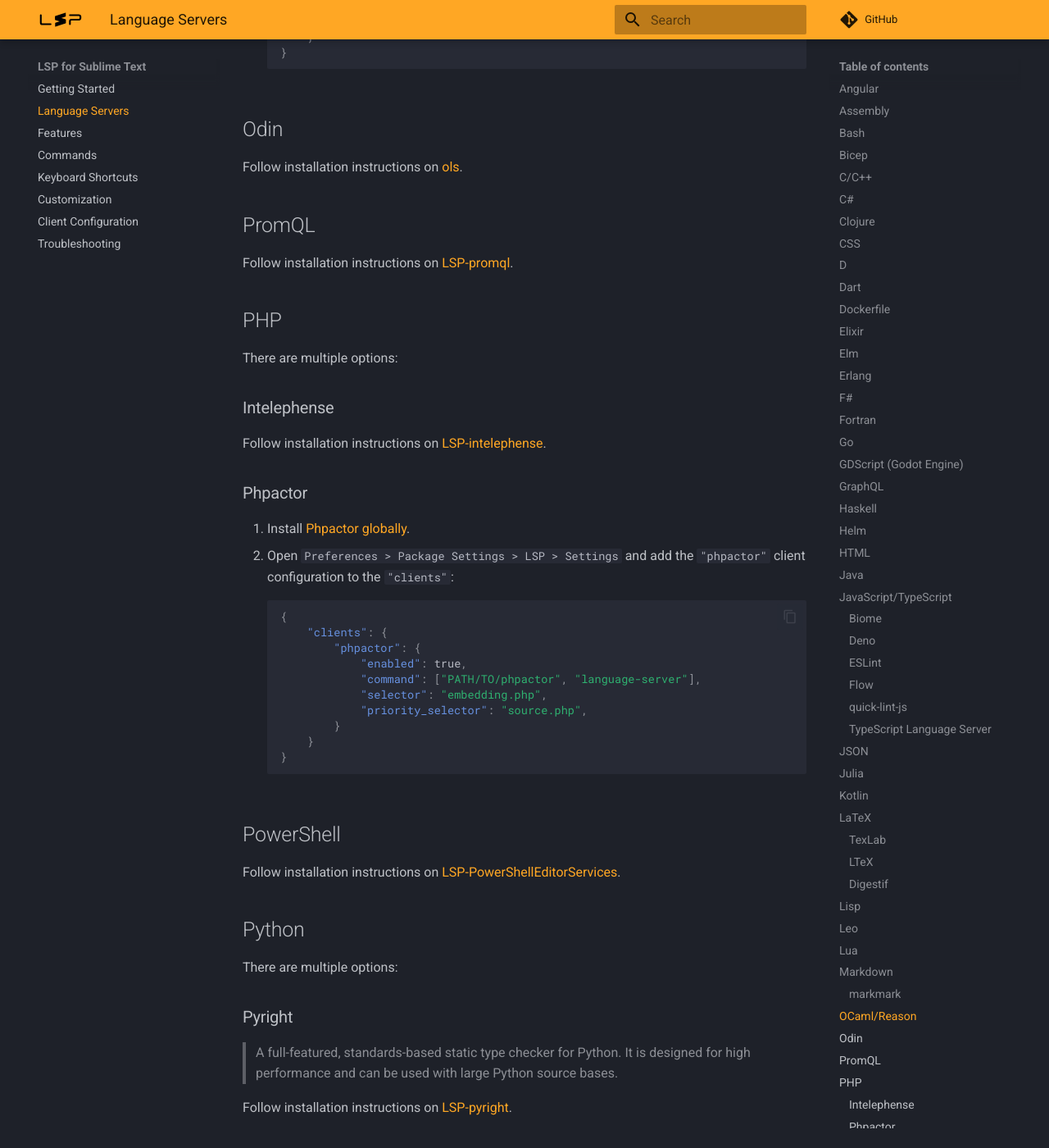
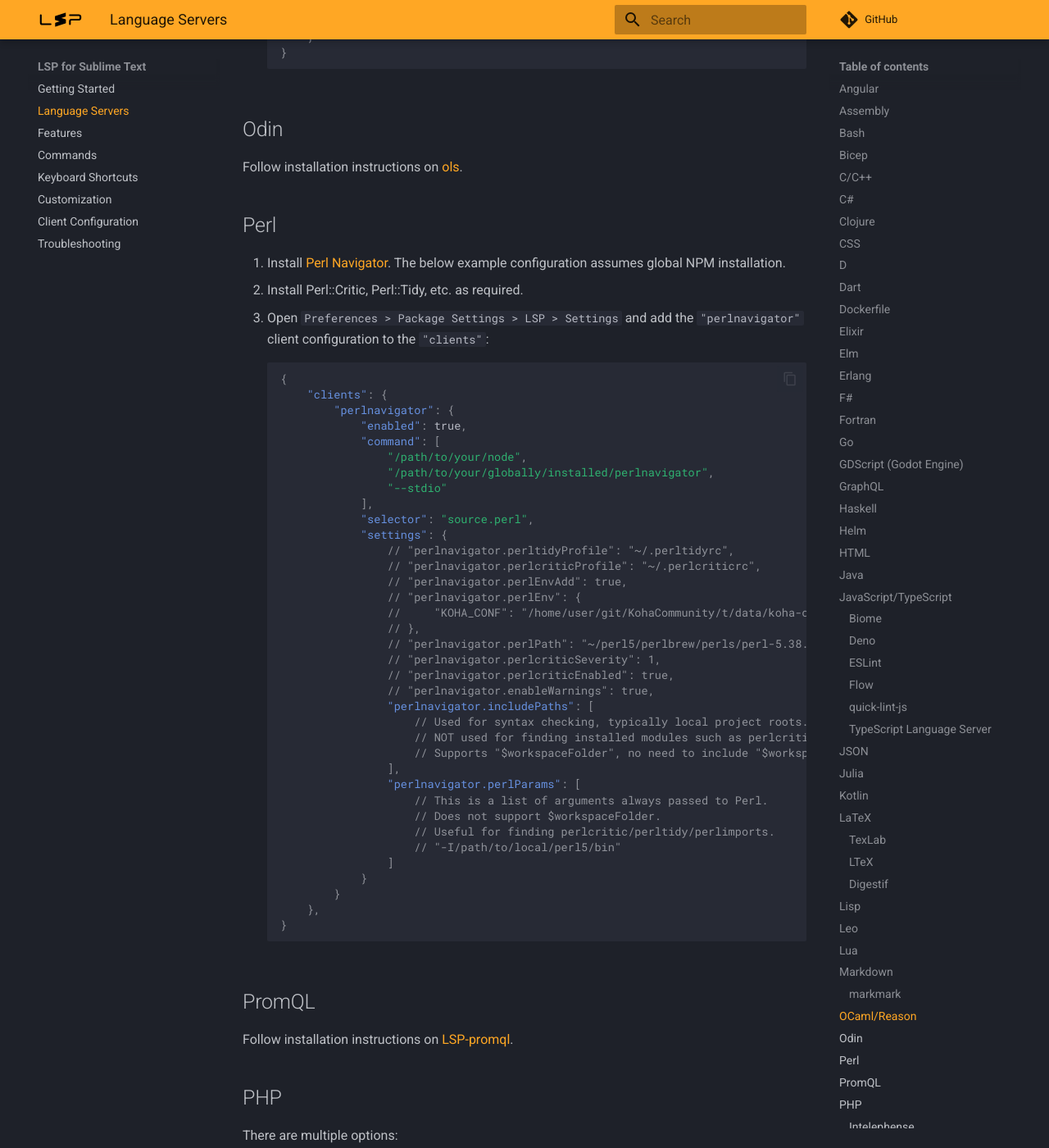
Before and after one commit to sublimelsp/LSP, an MkDocs documentation site: the page built from docs/src/language_servers.md, in a window 1280 px wide and 1400 px high, scrolled down 11085 px. Shown: the whole window at 82% size. Built offline with MkDocs 1.6.1 and Material for MkDocs 9.7.7, drawn with Linux system fonts in a browser that asks for light colours; comment, search, counter and statistics services are not loaded.

Commit message:
Add Perl LS documentation

````diff
--- a/docs/src/language_servers.md
+++ b/docs/src/language_servers.md
@@ -446,6 +446,51 @@
 ## Odin
 
 Follow installation instructions on [ols](https://github.com/DanielGavin/ols/).
+
+## Perl
+
+1. Install [Perl Navigator](https://github.com/bscan/PerlNavigator). The below example configuration assumes global NPM installation.
+2. Install Perl::Critic, Perl::Tidy, etc. as required.
+3. Open `Preferences > Package Settings > LSP > Settings` and add the `"perlnavigator"` client configuration to the `"clients"`:
+
+    ```jsonc
+    {
+        "clients": {
+            "perlnavigator": {
+                "enabled": true,
+                "command": [
+                    "/path/to/your/node",
+                    "/path/to/your/globally/installed/perlnavigator",
+                    "--stdio"
+                ],
+                "selector": "source.perl",
+                "settings": {
+                    // "perlnavigator.perltidyProfile": "~/.perltidyrc",
+                    // "perlnavigator.perlcriticProfile": "~/.perlcriticrc",
+                    // "perlnavigator.perlEnvAdd": true,
+                    // "perlnavigator.perlEnv": {
+                    //     "KOHA_CONF": "/home/user/git/KohaCommunity/t/data/koha-conf.xml",
+                    // },
+                    // "perlnavigator.perlPath": "~/perl5/perlbrew/perls/perl-5.38.2/bin",
+                    // "perlnavigator.perlcriticSeverity": 1,
+                    // "perlnavigator.perlcriticEnabled": true,
+                    // "perlnavigator.enableWarnings": true,
+                    "perlnavigator.includePaths": [
+                        // Used for syntax checking, typically local project roots.
+                        // NOT used for finding installed modules such as perlcritic/perltidy/perlimports.
+                        // Supports "$workspaceFolder", no need to include "$workspaceFolder/lib/".
+                    ],
+                    "perlnavigator.perlParams": [
+                        // This is a list of arguments always passed to Perl.
+                        // Does not support $workspaceFolder.
+                        // Useful for finding perlcritic/perltidy/perlimports.
+                        // "-I/path/to/local/perl5/bin"
+                    ]
+                }
+            }
+        },
+    }
+    ```
 
 ## PromQL
 
````
